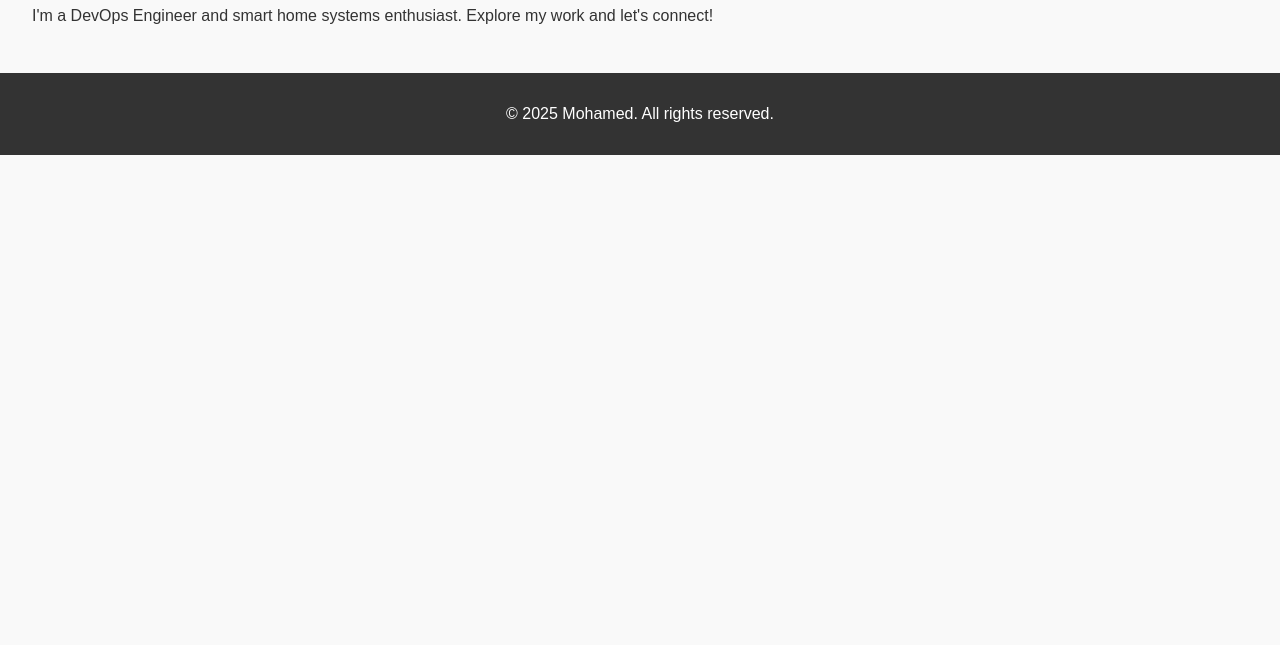
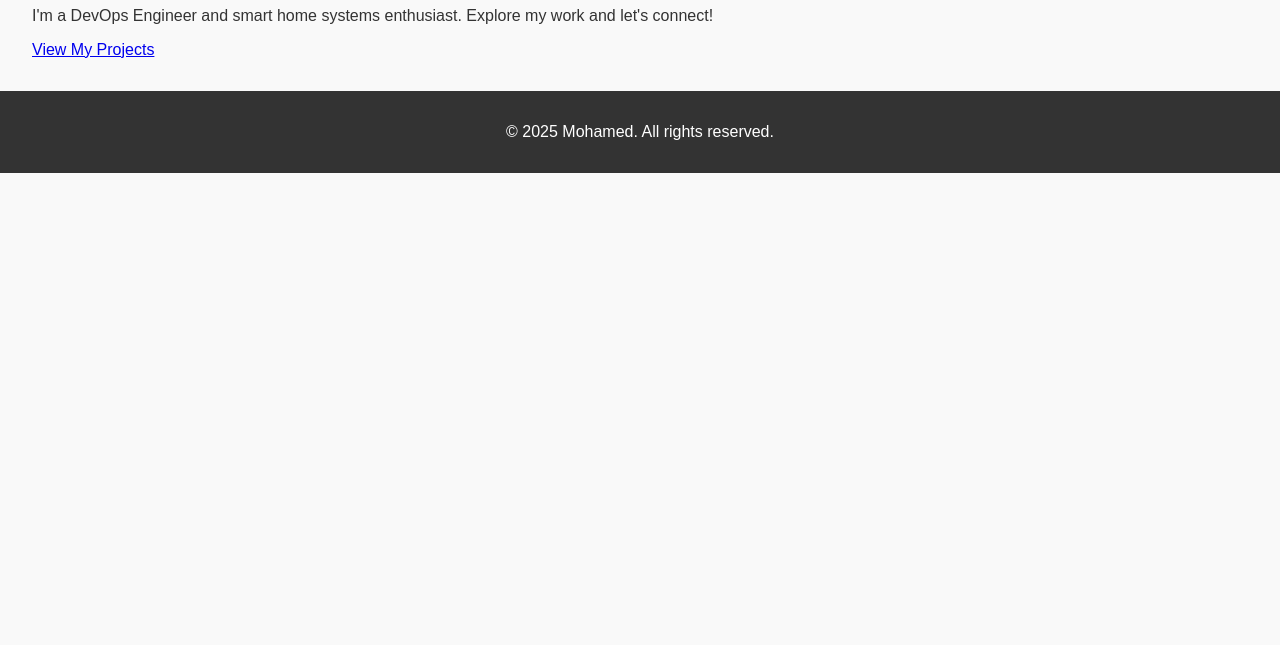
Before and after one commit to muhamedusama92/My-portfolio-website, a plain HTML site: page index.html in a window 1280 px wide. Shown: the part 155-800 px from the top of the page. Drawn offline with Linux system fonts and the light colour scheme.

Commit message:
Update index.html

```diff
--- a/index.html
+++ b/index.html
@@ -20,6 +20,7 @@
     <main>
     <h1>Welcome to Mohamed's Portfolio</h1>
     <p>I'm a DevOps Engineer and smart home systems enthusiast. Explore my work and let's connect!</p>
+    <a href="projects.html" class="btn">View My Projects</a>
     </main>
     <footer>
         <p>© 2025 Mohamed. All rights reserved.</p>
```
